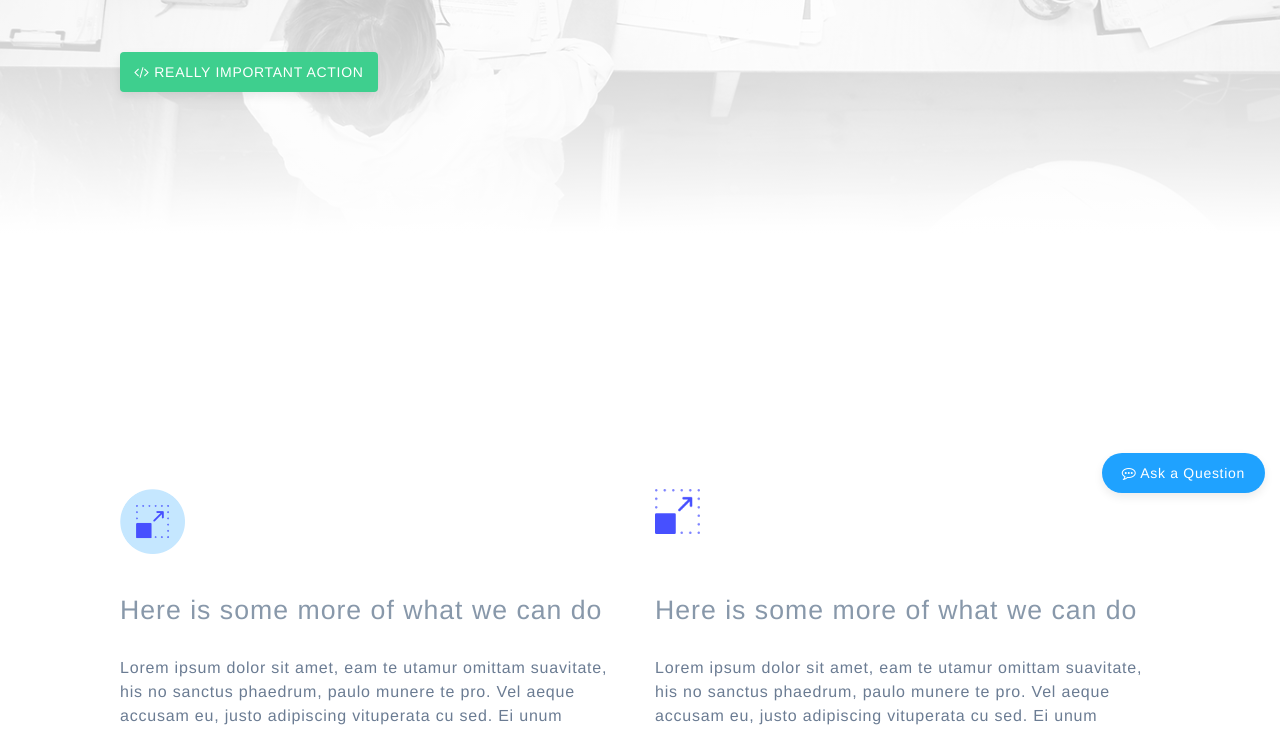
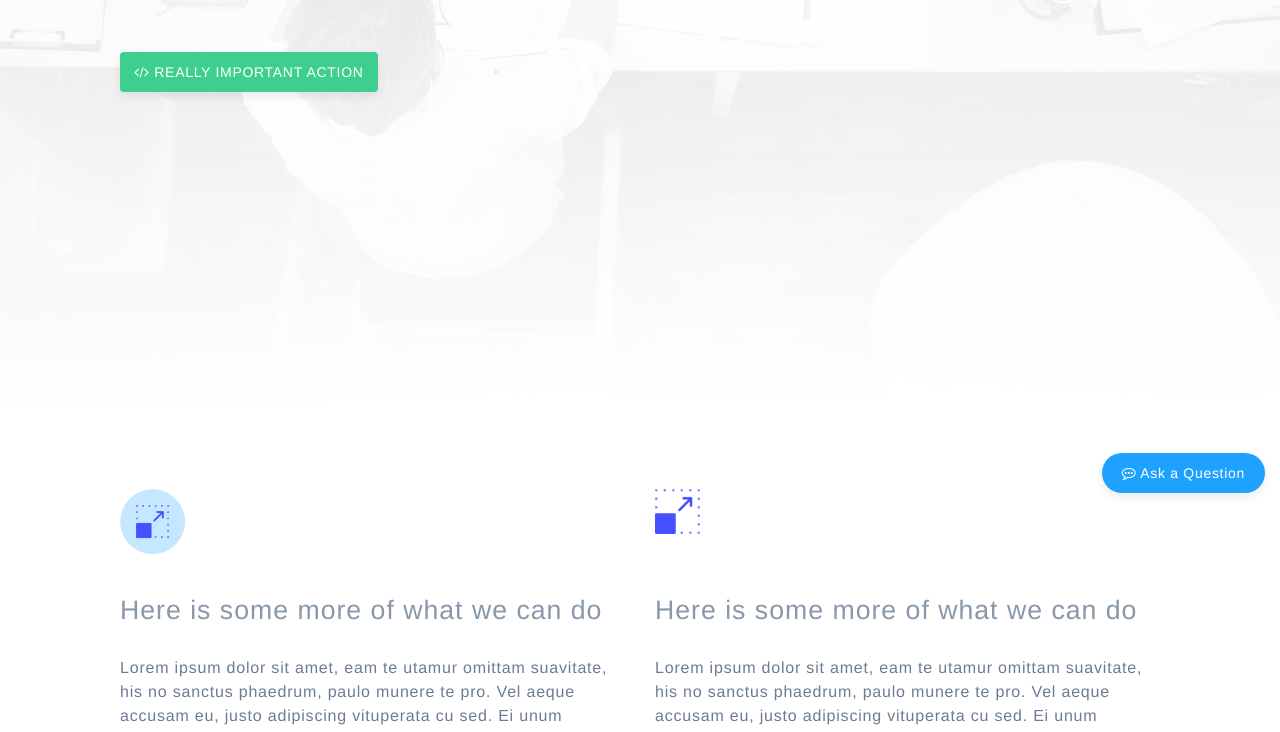
Before and after one commit to daneastpoint/daneastpoint.github.io, a plain HTML site: page home.html in a window 1280 px wide. Shown: the part 292-1024 px from the top of the page. Drawn offline with nearby package versions, Linux system fonts and the light colour scheme.

Commit message:
amended style

```diff
--- a/home.html
+++ b/home.html
@@ -111,7 +111,7 @@
         </span>
     </div>-->
     <!-- SECTION HAS DIAGONAL END -->
-    <div class="skewed-bg" style="padding-top: 0px; height: 88vh; background: linear-gradient(to bottom, rgba(255,255,255,0.5), rgba(255,255,255,1)75%);">
+    <div class="skewed-bg" style="padding-top: 0px; height: 88vh; background: linear-gradient(to bottom, rgba(255,255,255,0.85), rgba(255,255,255,1));">
         <section id="intro" style="padding-top: 20vh;">
             <div class="col-md-12 col-sm-12">
                 <div class="container-global">
```
